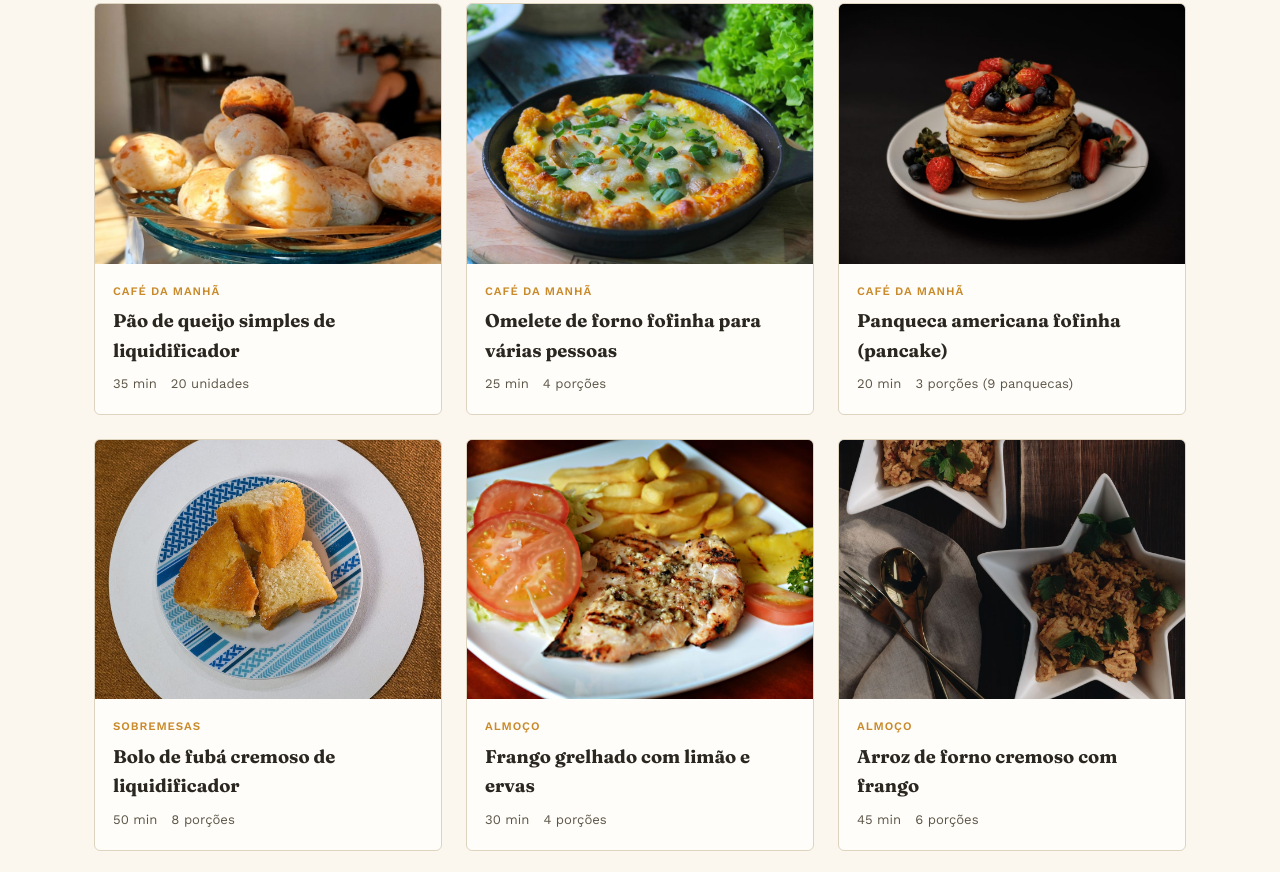
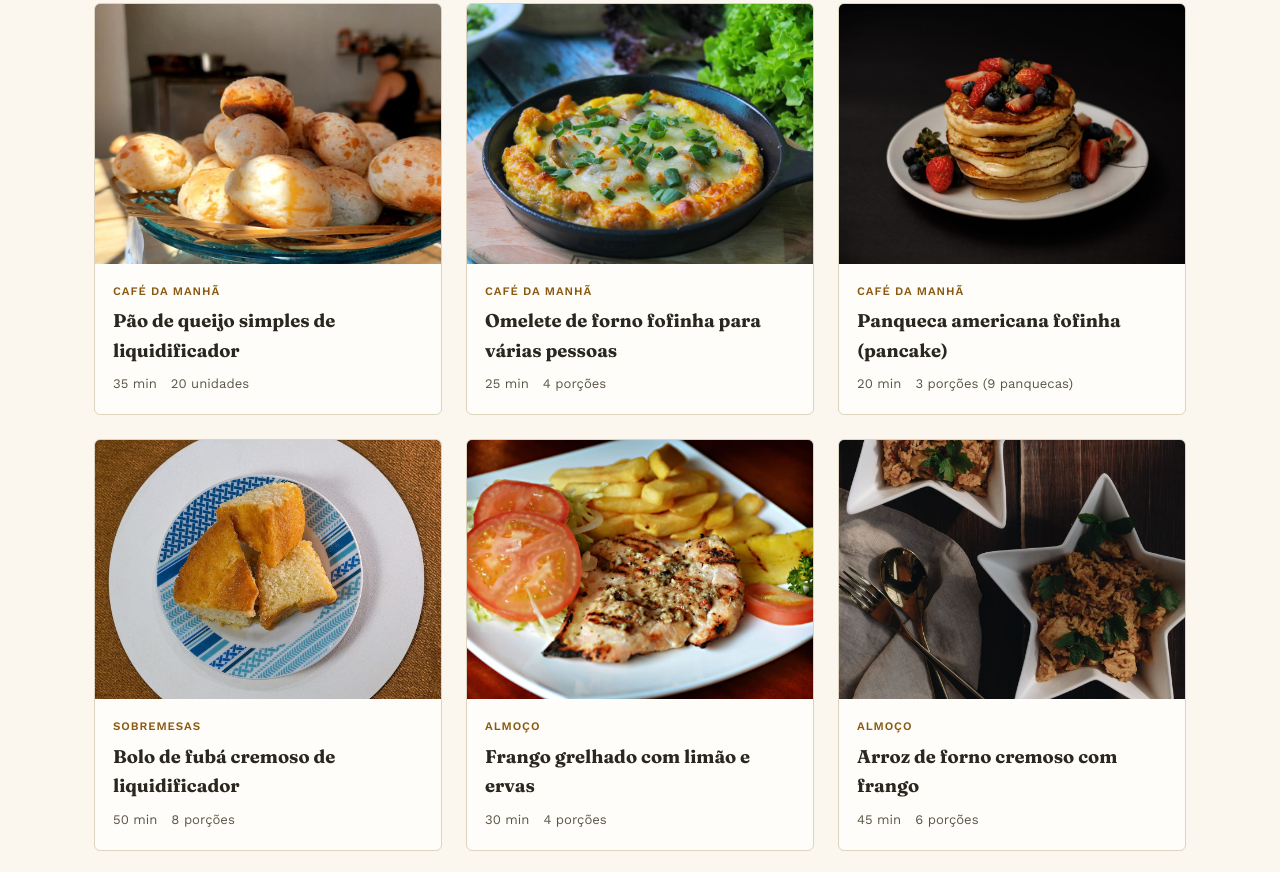
Before and after one commit to augusto10vellozo-coder/receitas-site, a plain HTML site: page index.html in a window 1280 px wide. Shown: the part 772-1644 px from the top of the page. Drawn offline with nearby package versions, Linux system fonts and the light colour scheme.

Commit message:
Corrige contraste do rotulo de categoria (acessibilidade)

```diff
--- a/css/style.css
+++ b/css/style.css
@@ -35,7 +35,7 @@ a:focus-visible,button:focus-visible,input:focus-visible{outline:3px solid var(-
 .cartao-receita:hover{transform:translateY(-3px);box-shadow:var(--sombra)}
 .cartao-figura{aspect-ratio:4/3;overflow:hidden;background:var(--fundo-alt)}.cartao-figura img{width:100%;height:100%;object-fit:cover}
 .cartao-corpo{padding:18px 18px 20px}
-.cartao-categoria{font-size:.72rem;text-transform:uppercase;letter-spacing:.08em;font-weight:600;color:var(--mostarda);margin:0 0 6px}
+.cartao-categoria{font-size:.72rem;text-transform:uppercase;letter-spacing:.08em;font-weight:600;color:#8A5A12;margin:0 0 6px}
 .cartao-titulo{font-family:var(--f-titulo);font-size:1.15rem;margin:0 0 8px}
 .cartao-meta{display:flex;gap:14px;font-size:.82rem;color:var(--suave);margin:0}
 .sem-resultados{text-align:center;color:var(--suave);padding:48px 0;display:none}
```
